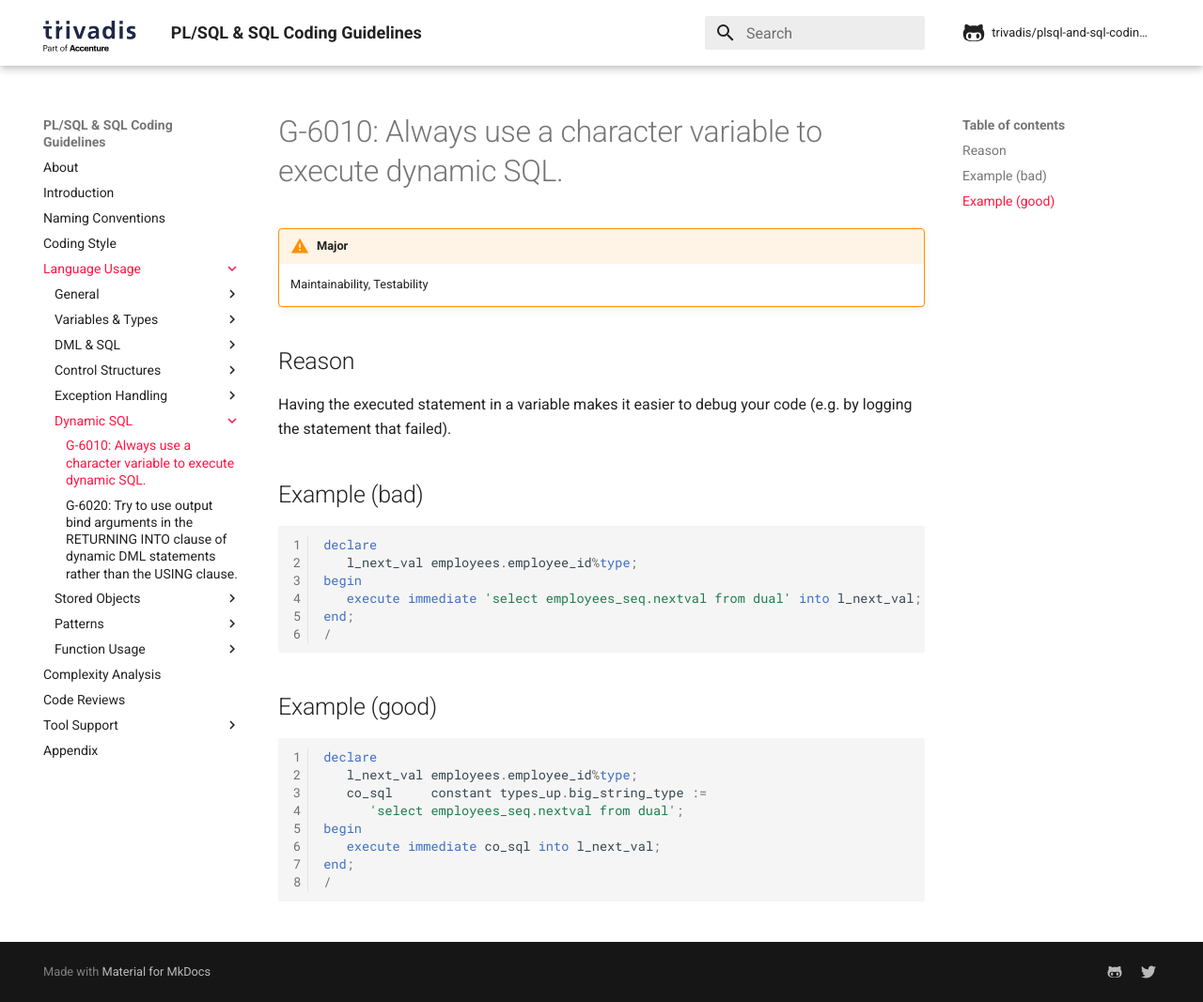
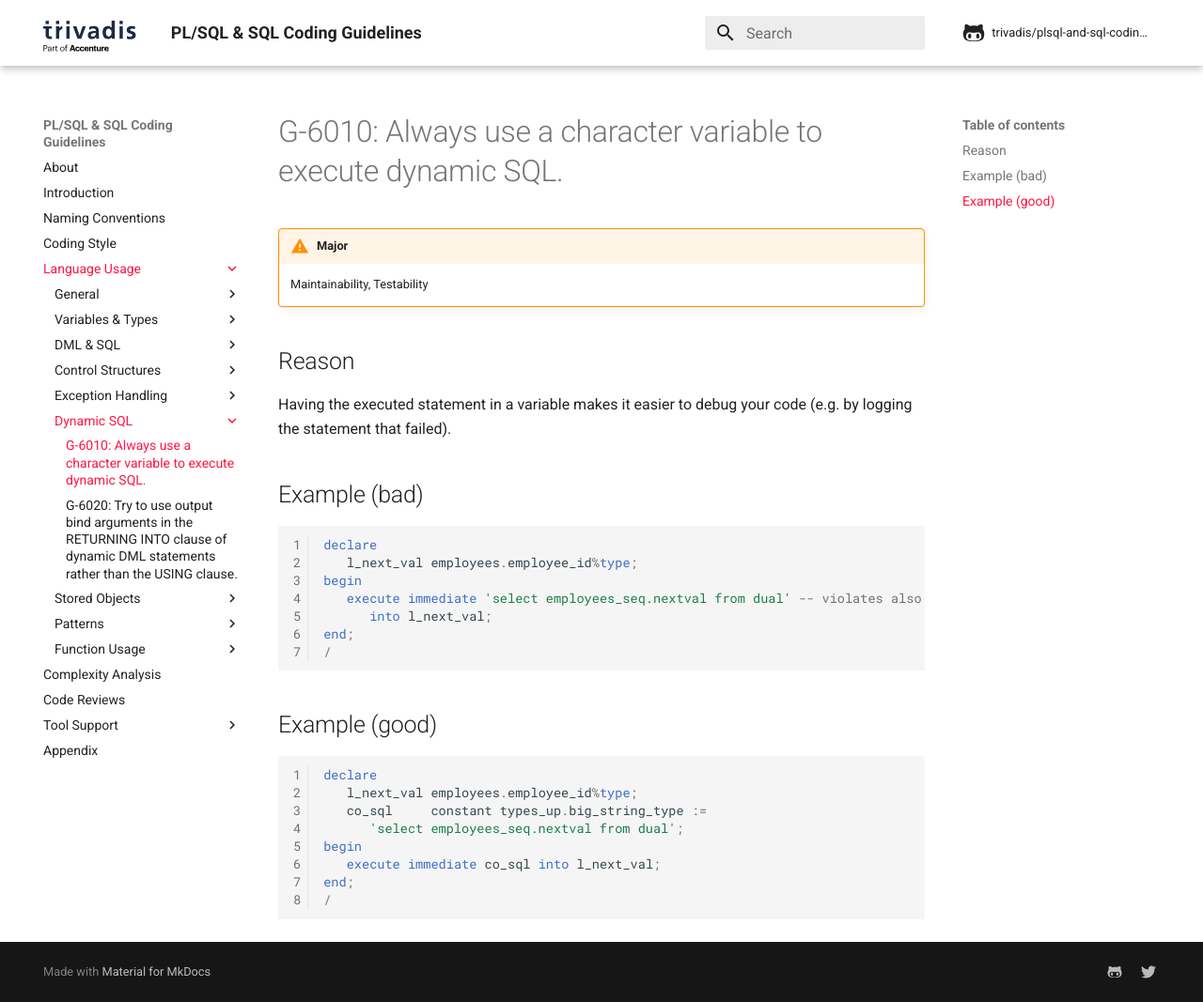
Before and after one commit to Trivadis/plsql-and-sql-coding-guidelines, an MkDocs documentation site: the page built from docs/4-language-usage/6-dynamic-sql/g-6010.md, in a window 1280 px wide and 1067 px high. Shown: the whole window at 94% size. Built offline with MkDocs 1.6.1 and Material for MkDocs 9.7.7, drawn with Linux system fonts in a browser that asks for light colours; comment, search, counter and statistics services are not loaded; the version menu is left out.

Commit message:
Explain violation of G-1050

````diff
--- a/docs/4-language-usage/6-dynamic-sql/g-6010.md
+++ b/docs/4-language-usage/6-dynamic-sql/g-6010.md
@@ -13,7 +13,8 @@
 declare
    l_next_val employees.employee_id%type;
 begin
-   execute immediate 'select employees_seq.nextval from dual' into l_next_val;
+   execute immediate 'select employees_seq.nextval from dual' -- violates also G-1050
+      into l_next_val;
 end;
 /
 ```
````
